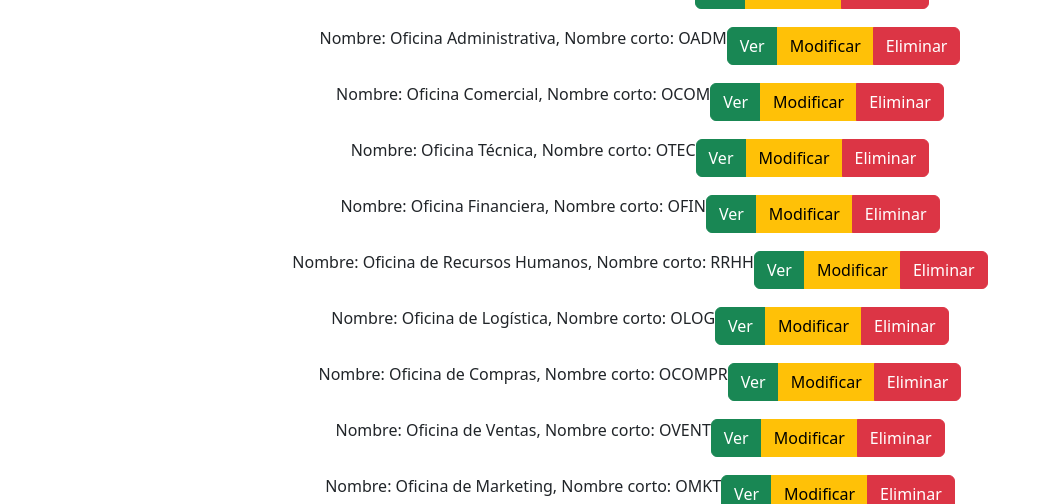
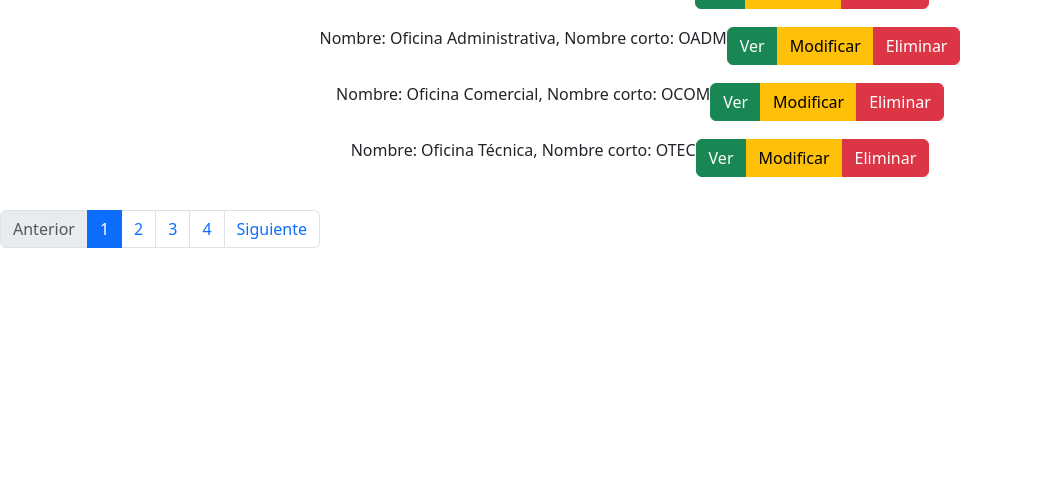
Before and after one commit to facufigueroa/practico-2, a Django app: page /oficina/lista/ in a window 1280 px wide. Shown: the part 422-926 px from the top of the page, without its empty margins (0-1051 px from the left). After the commit the page ends 670 px from the top, so only its background shows below. Run offline with Django 5.2, Linux system fonts and the light colour scheme; data comes from the database, SQL or seed files in the repository; both versions use the stored data as it was after the commit; parts of the project's set-up code (start-up, migrations or seed data) failed here and were passed over.

Commit message:
Agregué paginación a la vista de personas y oficinas

```diff
--- a/crud/oficina/views.py
+++ b/crud/oficina/views.py
@@ -9,6 +9,7 @@
     model = Oficina
     template_name = "oficina/lista.html"
     context_object_name = "oficinas"
+    paginate_by = 10
 
 class OficinaDetailView(DetailView):
     model = Oficina
--- a/crud/persona/views.py
+++ b/crud/persona/views.py
@@ -8,6 +8,7 @@
     model = Persona
     template_name = "persona/lista.html"
     context_object_name = "personas"
+    paginate_by = 10
 
 class PersonaDetailView(DetailView):
     model = Persona
--- a/crud/templates/oficina/lista.html
+++ b/crud/templates/oficina/lista.html
@@ -26,6 +26,34 @@
 
         </ul>
 
+        <nav aria-label="Page navigation">
+            <ul class="pagination">
+                {% if page_obj.has_previous %}
+                    <li class="page-item">
+                        <a class="page-link" href="?page={{ page_obj.previous_page_number }}">Anterior</a>
+                    </li>
+                {% else %}
+                    <li class="page-item disabled"><span class="page-link">Anterior</span></li>
+                {% endif %}
+
+                {% for num in page_obj.paginator.page_range %}
+                    {% if page_obj.number == num %}
+                        <li class="page-item active"><span class="page-link">{{ num }}</span></li>
+                    {% else %}
+                        <li class="page-item"><a class="page-link" href="?page={{ num }}">{{ num }}</a></li>
+                    {% endif %}
+                {% endfor %}
+
+                {% if page_obj.has_next %}
+                    <li class="page-item">
+                        <a class="page-link" href="?page={{ page_obj.next_page_number }}">Siguiente</a>
+                    </li>
+                {% else %}
+                    <li class="page-item disabled"><span class="page-link">Siguiente</span></li>
+                {% endif %}
+            </ul>
+        </nav>
+
     {% endif %}
 
 {% endblock content %}
```
Also changed, not shown: crud/templates/persona/lista.html (+28 -0 lines), crud/db.sqlite3.
